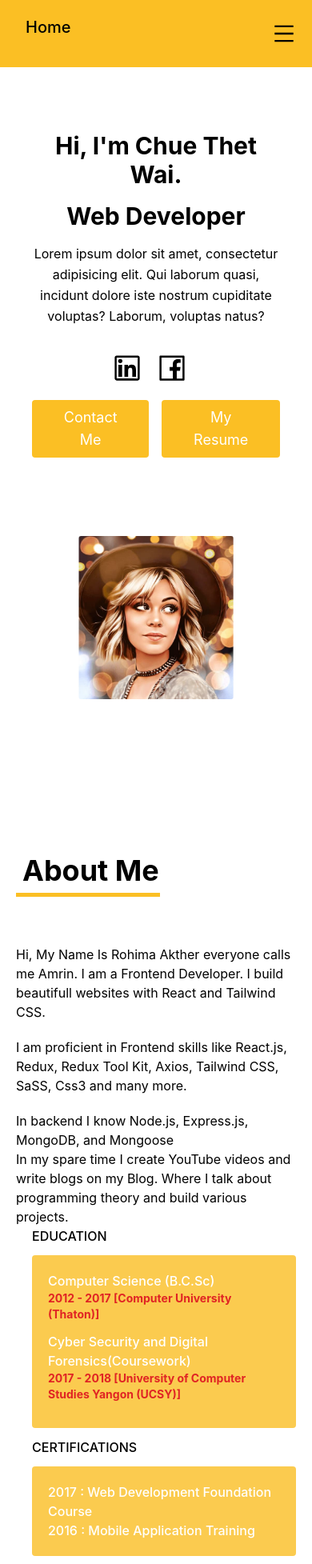
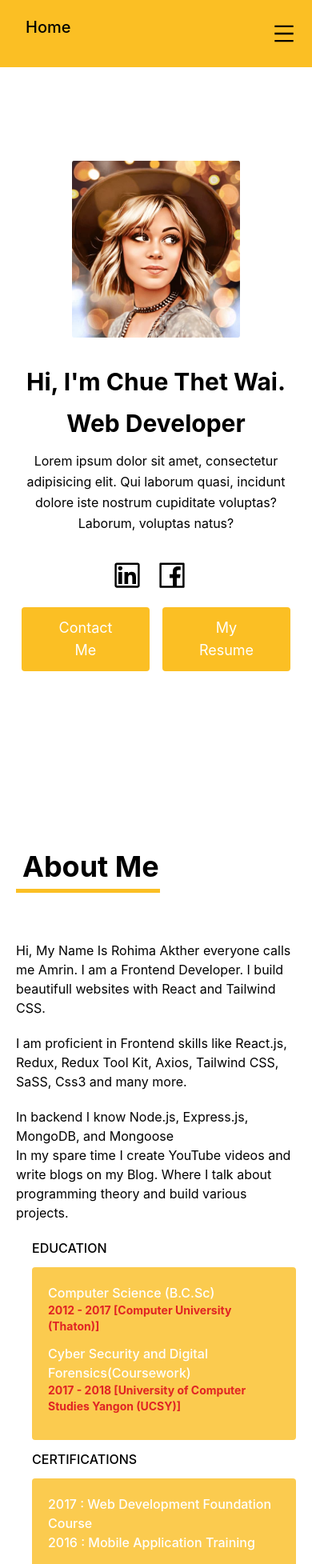
Before and after one commit to chue-thet-wai/portfolio, a React (Create React App) app: page / in a window 390 px wide. Shown: the top 1955 px of the page at 80% size. Built offline with nearby package versions, Linux system fonts and the light colour scheme.

Commit message:
edit responsive

```diff
--- a/src/components/About.js
+++ b/src/components/About.js
@@ -28,7 +28,7 @@ export default function About() {
               Where I talk about programming theory and build various projects.
             </p>
           </div>
-          <div className="ml-5">
+          <div className="ml-5 mt-5 mb:mt-0">
             <h1 className="sm:text-2xl text-1xl font-medium title-font text-black mb-3">
               EDUCATION
             </h1>
--- a/src/components/Experiences.js
+++ b/src/components/Experiences.js
@@ -13,7 +13,7 @@ export default function Experiences() {
           Here are my production level projects.
         </p>
 
-        <div className="grid sm:grid-cols-1 md:grid-cols-3 gap-5">
+        <div className="grid sm:grid-cols-1 md:grid-cols-2 lg:grid-cols-3 gap-5">
           {projects.map((project) => (
             <div class="card mr-4 mb-4 border-2 border-color: border-amber-400">
                 <img
--- a/src/components/Home.js
+++ b/src/components/Home.js
@@ -8,6 +8,14 @@ export default function Home() {
     <section id="home">
       <div className="container mx-auto flex px-10 py-20 md:flex-row flex-col items-center md:pl-20 md:pr-20">
         <div className="lg:flex-grow md:w-1/2 lg:pr-24 md:pr-16 flex flex-col md:items-start md:text-left mb-16 md:mb-0 items-center text-center">
+          {/*Mobile View*/}
+          <div className="sm:max-w-lg sm:w-full sm:w-1/2 w-5/6 block md:hidden">
+            <img
+              className="object-cover object-center rounded scale-75"
+              alt="hero"
+              src="./profile.jpg"
+            />
+          </div>
           <h1 className="title-font sm:text-4xl text-3xl mb-4 font-bold text-black">
             Hi, I'm Chue Thet Wai.
           </h1>
@@ -36,7 +44,7 @@ export default function Home() {
           <div className="flex justify-center">
             <a
               href="#contact"
-              className="inline-flex text-white bg-amber-400 border-0 py-2 px-6 focus:outline-none hover:bg-green-600 rounded text-lg">
+              className="inline-flex text-white bg-amber-400 border-0 py-3 px-8 w-40 focus:outline-none hover:bg-green-600 rounded text-lg">
               Contact Me
             </a>
             <a
@@ -44,12 +52,12 @@ export default function Home() {
               target="_blank"
               without
               rel="noreferrer"
-              className="ml-4 inline-flex text-white bg-amber-400 border-0 py-2 px-6 focus:outline-none hover:bg-gray-700 hover:text-white rounded text-lg">
+              className="ml-4 inline-flex text-white bg-amber-400 border-0 py-3 px-8 w-40 focus:outline-none hover:bg-gray-700 hover:text-white rounded text-lg">
               My Resume
             </a>
           </div>
         </div>
-        <div className="lg:max-w-lg lg:w-full md:w-1/2 w-5/6">
+        <div className="lg:max-w-lg lg:w-full md:w-1/2 w-5/6 hidden md:block">
           <img
             className="object-cover object-center rounded scale-75"
             alt="hero"
--- a/src/components/Skills.js
+++ b/src/components/Skills.js
@@ -6,7 +6,7 @@ export default function Skills() {
   return (
       <section id="skills">
       <div className="container px-5 py-10 mx-auto mb-10 mt-10 md:pl-20 md:pr-20">
-        <h2 className="text-4xl font-bold mb-5 border-b-[5px] md:w-[370px] border-amber-400 pb-2 pt-5 mt-10">
+        <h2 className="text-4xl font-bold mb-5 border-b-[5px] w-[250px] md:w-[370px]  border-amber-400 pb-2 pt-5 mt-10">
           Skills &amp; Technologies
         </h2>
         <p>
@@ -14,7 +14,7 @@ export default function Skills() {
           ipsa delectus eum quo voluptas aspernatur accusantium distinctio
           possimus est.
         </p>
-        <div class="sm:grid-cols-1 md:columns-2 mt-5">
+        <div class="sm:grid-cols-1 md:grid-col-1 lg:columns-2 mt-5">
           <div>
             <div>
               <h1 className="sm:text-2xl text-1xl font-medium title-font text-black mb-4 text-center">
```
